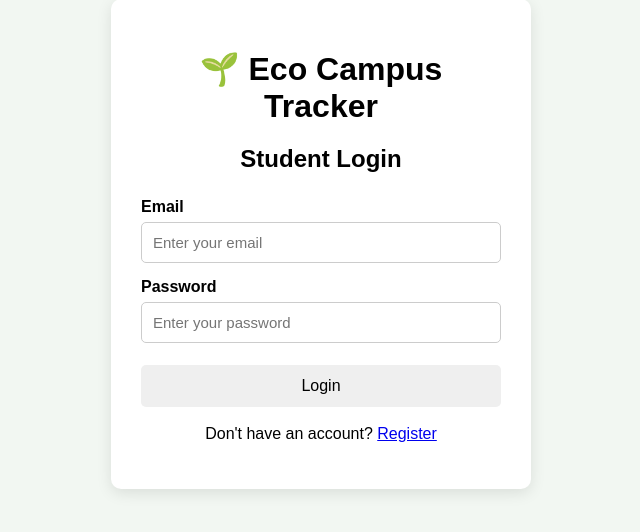
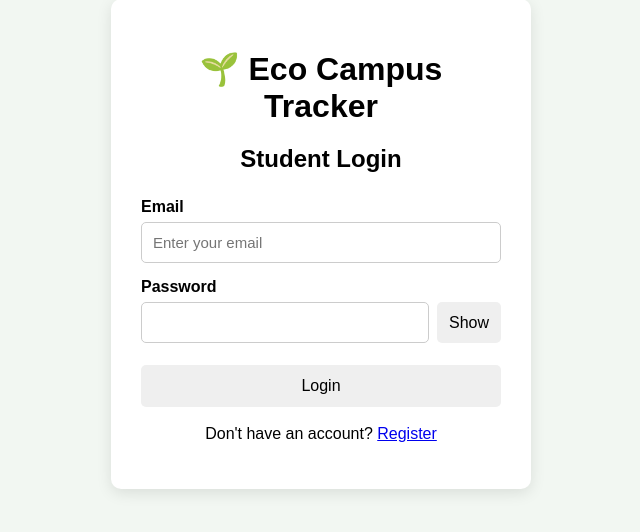
Before and after one commit to yashika-sv/Eco-Campus-Tracker, a Flask app: page /login in a window 1280 px wide. Shown: the part 156-688 px from the top of the page, without its empty margins (319-959 px from the left). Run offline with Flask 3, Linux system fonts and the light colour scheme.

Commit message:
Add password visibility toggle

```diff
--- a/static/css/style.css
+++ b/static/css/style.css
@@ -388,3 +388,21 @@ body {
 .danger-btn:hover {
     background: #b02a37;
 }
+
+
+/* Password Visibility */
+
+.password-field {
+    display: flex;
+    gap: 8px;
+}
+
+.password-field input {
+    flex: 1;
+}
+
+.password-field button {
+    width: auto;
+    margin-top: 0;
+    padding: 8px 12px;
+}
--- a/templates/login.html
+++ b/templates/login.html
@@ -36,13 +36,17 @@
                 >
 
                 <label for="password">Password</label>
-                <input
-                    type="password"
-                    id="password"
-                    name="password"
-                    placeholder="Enter your password"
-                    required
-                >
+                <div class="password-field">
+    <input
+        type="password"
+        id="password"
+        name="password"
+        ...
+>
+    <button type="button" onclick="togglePassword('password', this)">
+        Show
+    </button>
+</div>
 
                 <button type="submit">Login</button>
 
```
Also changed, not shown: static/js/script.js (+11 -0 lines), templates/register.html (+10 -0 lines).
